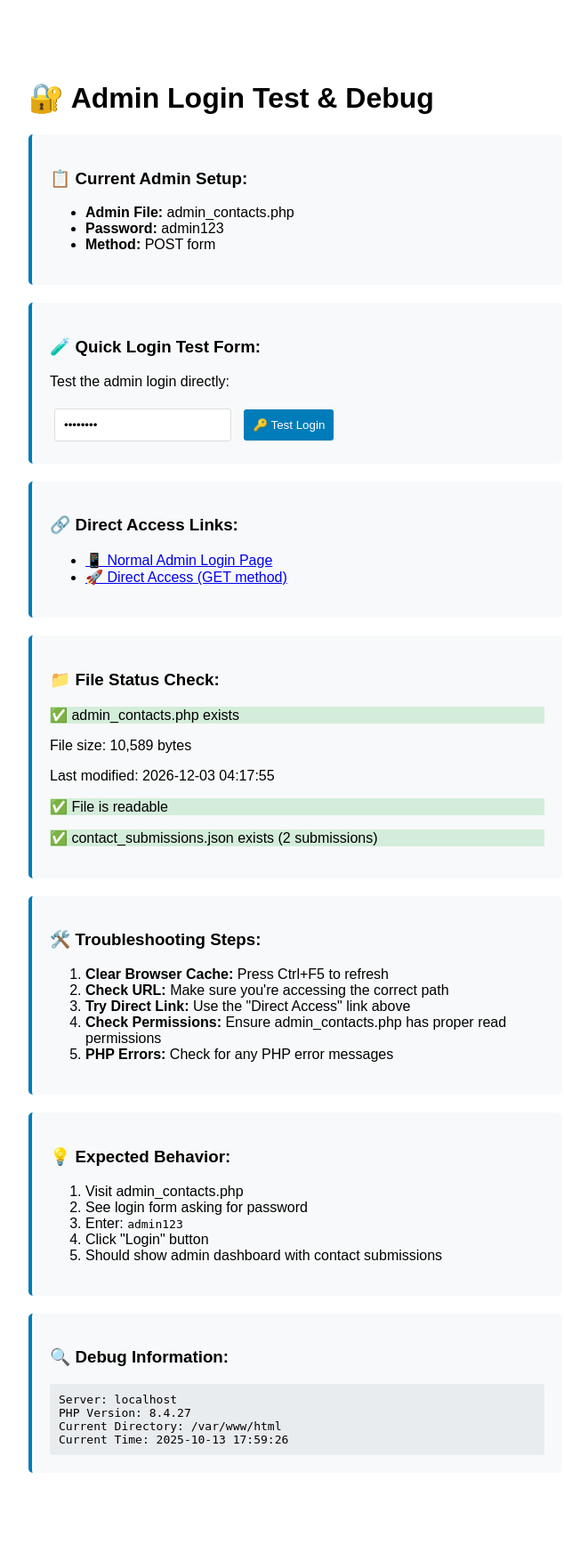
After one commit to thiyagasivam/thiyagidigital.com, a PHP site: page /admin-login-test.php in a window 1280 px wide. The commit adds this page. Shown: the whole page at 89% size, without its empty margins (308-951 px from the left). Run offline with PHP 8.4, Linux system fonts and the light colour scheme.

Commit message:
feat: Add admin login test page with debug information and troubleshooting steps

```diff
--- /dev/null
+++ b/admin-login-test.php
@@ -0,0 +1,116 @@
+<!DOCTYPE html>
+<html>
+<head>
+    <title>Admin Login Test</title>
+    <style>
+        body { font-family: Arial, sans-serif; max-width: 600px; margin: 50px auto; padding: 20px; }
+        .test-section { background: #f8f9fa; padding: 20px; margin: 20px 0; border-radius: 5px; border-left: 4px solid #007cba; }
+        .success { background: #d4edda; border-left-color: #28a745; }
+        .error { background: #f8d7da; border-left-color: #dc3545; }
+        .code { background: #e9ecef; padding: 10px; font-family: monospace; border-radius: 3px; }
+        input, button { padding: 10px; margin: 5px; border: 1px solid #ddd; border-radius: 3px; }
+        button { background: #007cba; color: white; border: none; cursor: pointer; }
+        button:hover { background: #005a87; }
+    </style>
+</head>
+<body>
+    <h1>🔐 Admin Login Test & Debug</h1>
+
+    <div class="test-section">
+        <h3>📋 Current Admin Setup:</h3>
+        <ul>
+            <li><strong>Admin File:</strong> admin_contacts.php</li>
+            <li><strong>Password:</strong> admin123</li>
+            <li><strong>Method:</strong> POST form</li>
+        </ul>
+    </div>
+
+    <div class="test-section">
+        <h3>🧪 Quick Login Test Form:</h3>
+        <form action="admin_contacts.php" method="POST" target="_blank">
+            <p>Test the admin login directly:</p>
+            <input type="password" name="pass" value="admin123" placeholder="Password">
+            <button type="submit">🔑 Test Login</button>
+        </form>
+    </div>
+
+    <div class="test-section">
+        <h3>🔗 Direct Access Links:</h3>
+        <ul>
+            <li><a href="admin_contacts.php" target="_blank">📱 Normal Admin Login Page</a></li>
+            <li><a href="admin_contacts.php?pass=admin123" target="_blank">🚀 Direct Access (GET method)</a></li>
+        </ul>
+    </div>
+
+    <?php
+    // Check if admin_contacts.php file exists and is readable
+    $adminFile = 'admin_contacts.php';
+    echo '<div class="test-section">';
+    echo '<h3>📁 File Status Check:</h3>';
+
+    if (file_exists($adminFile)) {
+        echo '<p class="success">✅ admin_contacts.php exists</p>';
+        echo '<p>File size: ' . number_format(filesize($adminFile)) . ' bytes</p>';
+        echo '<p>Last modified: ' . date('Y-m-d H:i:s', filemtime($adminFile)) . '</p>';
+
+        if (is_readable($adminFile)) {
+            echo '<p class="success">✅ File is readable</p>';
+        } else {
+            echo '<p class="error">❌ File is not readable</p>';
+        }
+    } else {
+        echo '<p class="error">❌ admin_contacts.php not found</p>';
+    }
+
+    // Check if contact submissions exist
+    if (file_exists('contact_submissions.json')) {
+        $lines = file('contact_submissions.json', FILE_IGNORE_NEW_LINES | FILE_SKIP_EMPTY_LINES);
+        echo '<p class="success">✅ contact_submissions.json exists (' . count($lines) . ' submissions)</p>';
+    } else {
+        echo '<p>⚠️ contact_submissions.json not found (no submissions yet)</p>';
+    }
+
+    echo '</div>';
+    ?>
+
+    <div class="test-section">
+        <h3>🛠️ Troubleshooting Steps:</h3>
+        <ol>
+            <li><strong>Clear Browser Cache:</strong> Press Ctrl+F5 to refresh</li>
+            <li><strong>Check URL:</strong> Make sure you're accessing the correct path</li>
+            <li><strong>Try Direct Link:</strong> Use the "Direct Access" link above</li>
+            <li><strong>Check Permissions:</strong> Ensure admin_contacts.php has proper read permissions</li>
+            <li><strong>PHP Errors:</strong> Check for any PHP error messages</li>
+        </ol>
+    </div>
+
+    <div class="test-section">
+        <h3>💡 Expected Behavior:</h3>
+        <ol>
+            <li>Visit admin_contacts.php</li>
+            <li>See login form asking for password</li>
+            <li>Enter: <code>admin123</code></li>
+            <li>Click "Login" button</li>
+            <li>Should show admin dashboard with contact submissions</li>
+        </ol>
+    </div>
+
+    <div class="test-section">
+        <h3>🔍 Debug Information:</h3>
+        <div class="code">
+            Server: <?php echo $_SERVER['SERVER_NAME'] ?? 'Unknown'; ?><br>
+            PHP Version: <?php echo PHP_VERSION; ?><br>
+            Current Directory: <?php echo __DIR__; ?><br>
+            Current Time: <?php echo date('Y-m-d H:i:s'); ?>
+        </div>
+    </div>
+
+    <script>
+        // Auto-test direct access after 2 seconds
+        setTimeout(function() {
+            console.log('Testing direct admin access...');
+            // This will be logged in browser console
+        }, 2000);
+    </script>
+</body>
+</html>
```
Also changed, not shown: admin_contacts.php (+25 -3 lines).
